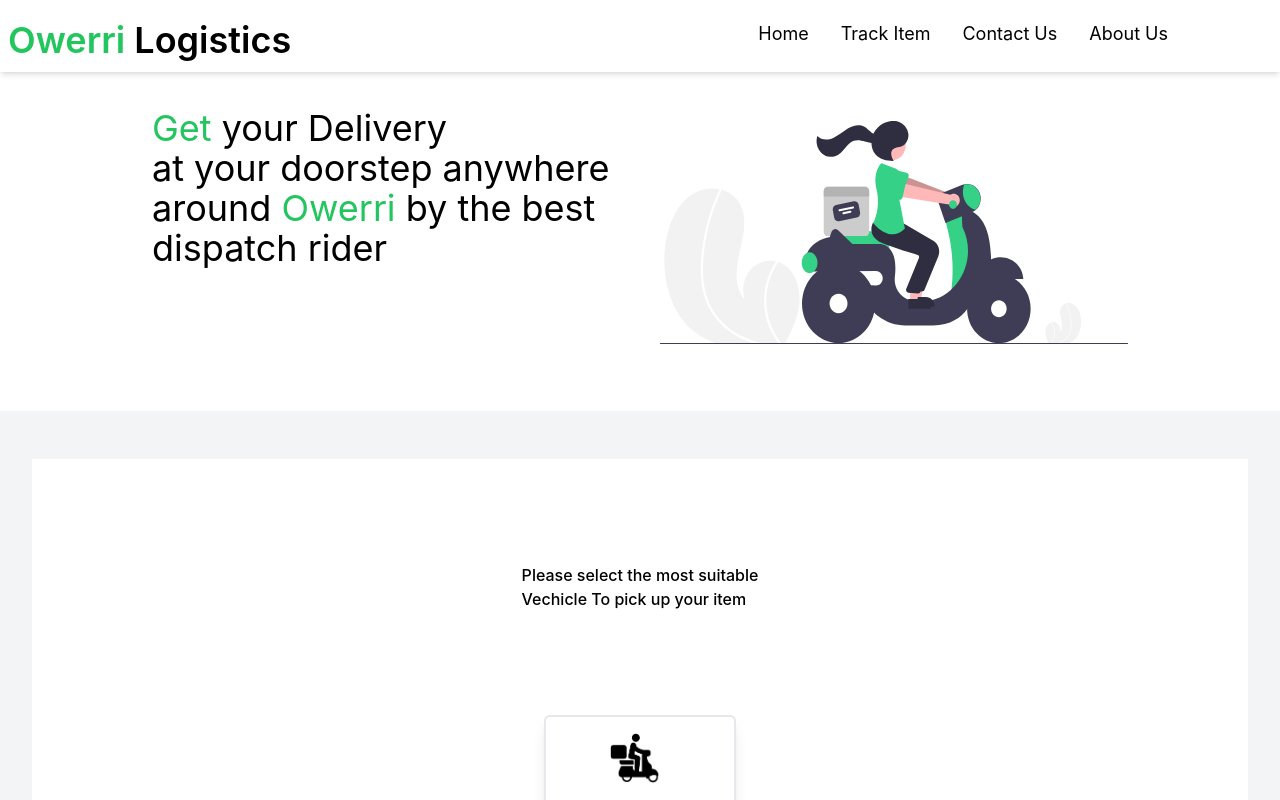
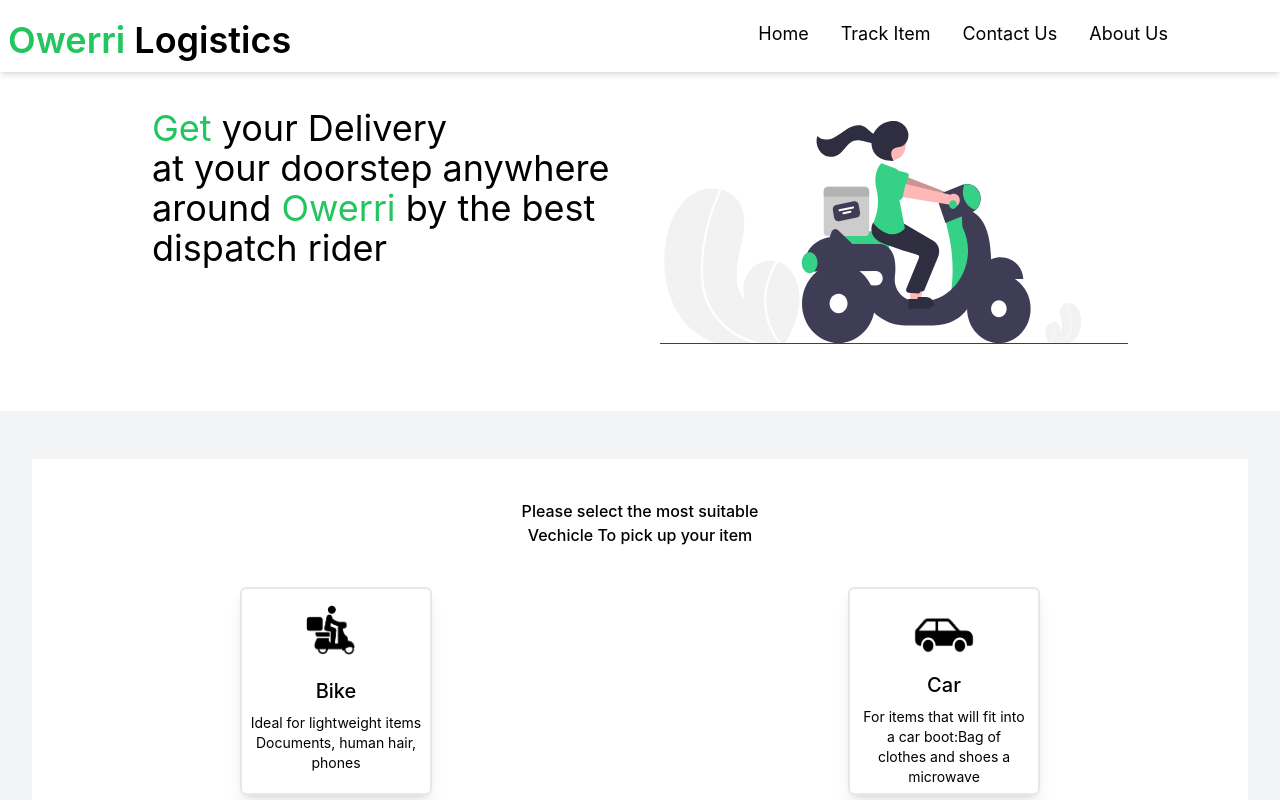
Before and after one commit to TruthTheDeveloper/Owerri-logistics, a Next.js app: page / in a window 1280 px wide. Shown: the top 800 px of the page. Built offline with nearby package versions, Linux system fonts and the light colour scheme.

Commit message:
11th march 2022

```diff
--- a/components/HomePage/Main.tsx
+++ b/components/HomePage/Main.tsx
@@ -9,12 +9,12 @@ import motorbike from '../../public/assets/motorbike 1.png';
 const Main: NextPage = () => {
   return (
       <div style={{background:'#F3F4F6'}} className="overflow-hidden">
-        <div className="grid grid-rows-5 bg-white  mx-8 my-12">
-          <div className="justify-self-center self-center my-5 font-medium">
-            <p>Please select the most suitable</p>
-            <p>Vechicle To pick up your item</p>
+        <div className=" bg-white font-medium py-10 mx-8 mt-12">
+            <p className="text-center">Please select the most suitable</p>
+            <p className="text-center">Vechicle To pick up your item</p>
           </div>
-          <div className="justify-self-center border-2 cursor-pointer  w-48 h-52 mb-12 shadow-lg rounded-md">
+        <div className="grid grid-rows-5 md:grid-rows-2 md:grid-cols-2 bg-white  mx-8 mb-12">
+          <div className="justify-self-center border-2 cursor-pointer  w-48 h-52 mb-12 shadow-lg rounded-md ">
               <div className="mx-16 mt-4 mb-4">
                 <Image
                     src={motorbike}
```
